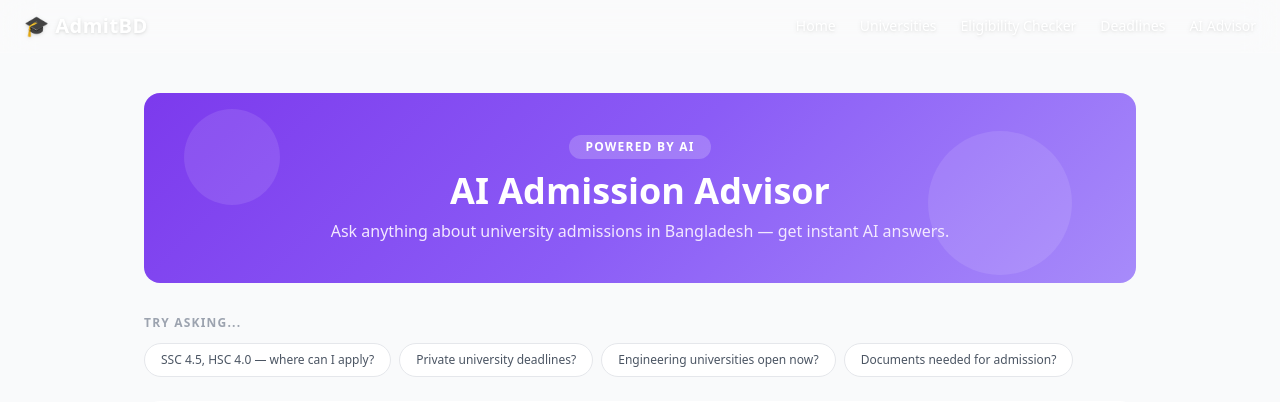
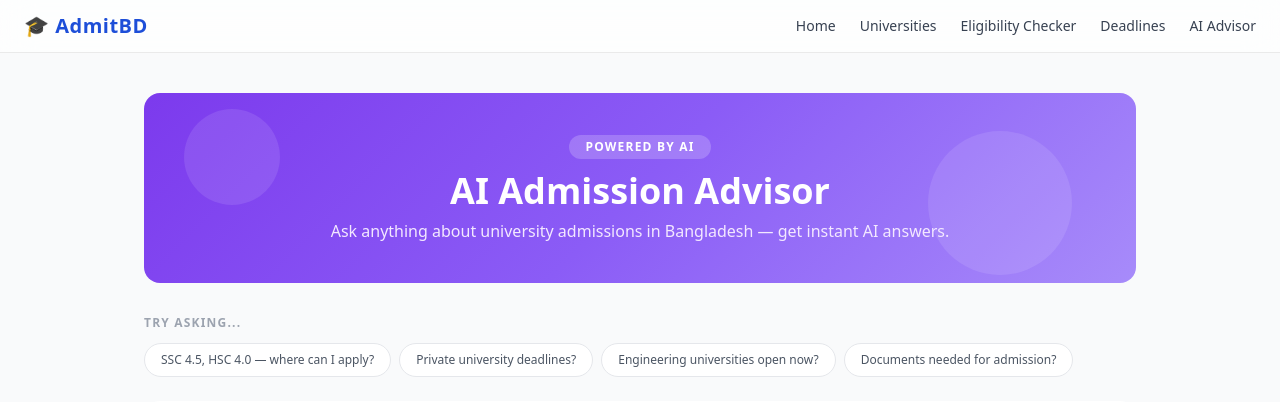
Before and after one commit to rahul-bepari/admitbd, a Flask app: page /advisor in a window 1280 px wide. Shown: the top 402 px of the page. Run offline with Flask 3, Linux system fonts and the light colour scheme; some libraries are stand-ins or nearby versions.

Commit message:
Fix navbar text color for readability on all pages

```diff
--- a/templates/base.html
+++ b/templates/base.html
@@ -10,14 +10,14 @@
 
     <!-- Glassy Navbar -->
     <nav class="sticky top-0 z-50 px-6 py-3 flex justify-between items-center"
-        style="background: rgba(255,255,255,0.15); backdrop-filter: blur(16px); -webkit-backdrop-filter: blur(16px); border-bottom: 1px solid rgba(255,255,255,0.2);">
-        <a href="/" class="text-xl font-bold tracking-wide text-white drop-shadow">🎓 AdmitBD</a>
+        style="background: rgba(255,255,255,0.7); backdrop-filter: blur(16px); -webkit-backdrop-filter: blur(16px); border-bottom: 1px solid rgba(0,0,0,0.08);">
+        <a href="/" class="text-xl font-bold tracking-wide text-blue-700">🎓 AdmitBD</a>
         <div class="flex gap-6 text-sm font-medium">
-            <a href="/" class="text-white hover:text-blue-200 drop-shadow transition">Home</a>
-            <a href="/universities" class="text-white hover:text-blue-200 drop-shadow transition">Universities</a>
-            <a href="/checker" class="text-white hover:text-blue-200 drop-shadow transition">Eligibility Checker</a>
-            <a href="/deadlines" class="text-white hover:text-blue-200 drop-shadow transition">Deadlines</a>
-            <a href="/advisor" class="text-white hover:text-blue-200 drop-shadow transition">AI Advisor</a>
+            <a href="/" class="text-gray-700 hover:text-blue-600 transition">Home</a>
+            <a href="/universities" class="text-gray-700 hover:text-blue-600 transition">Universities</a>
+            <a href="/checker" class="text-gray-700 hover:text-blue-600 transition">Eligibility Checker</a>
+            <a href="/deadlines" class="text-gray-700 hover:text-blue-600 transition">Deadlines</a>
+            <a href="/advisor" class="text-gray-700 hover:text-blue-600 transition">AI Advisor</a>
         </div>
     </nav>
 
```
